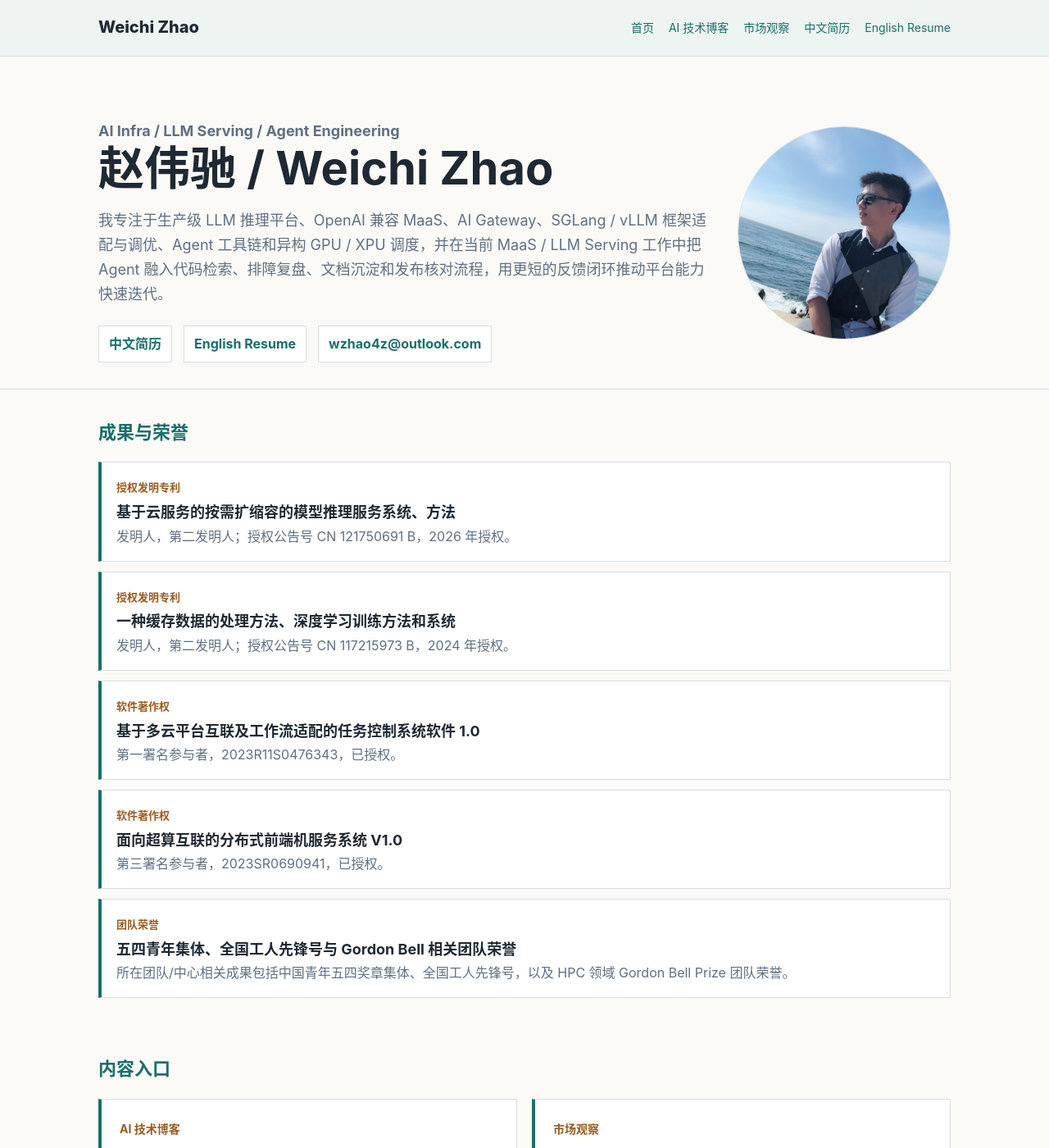
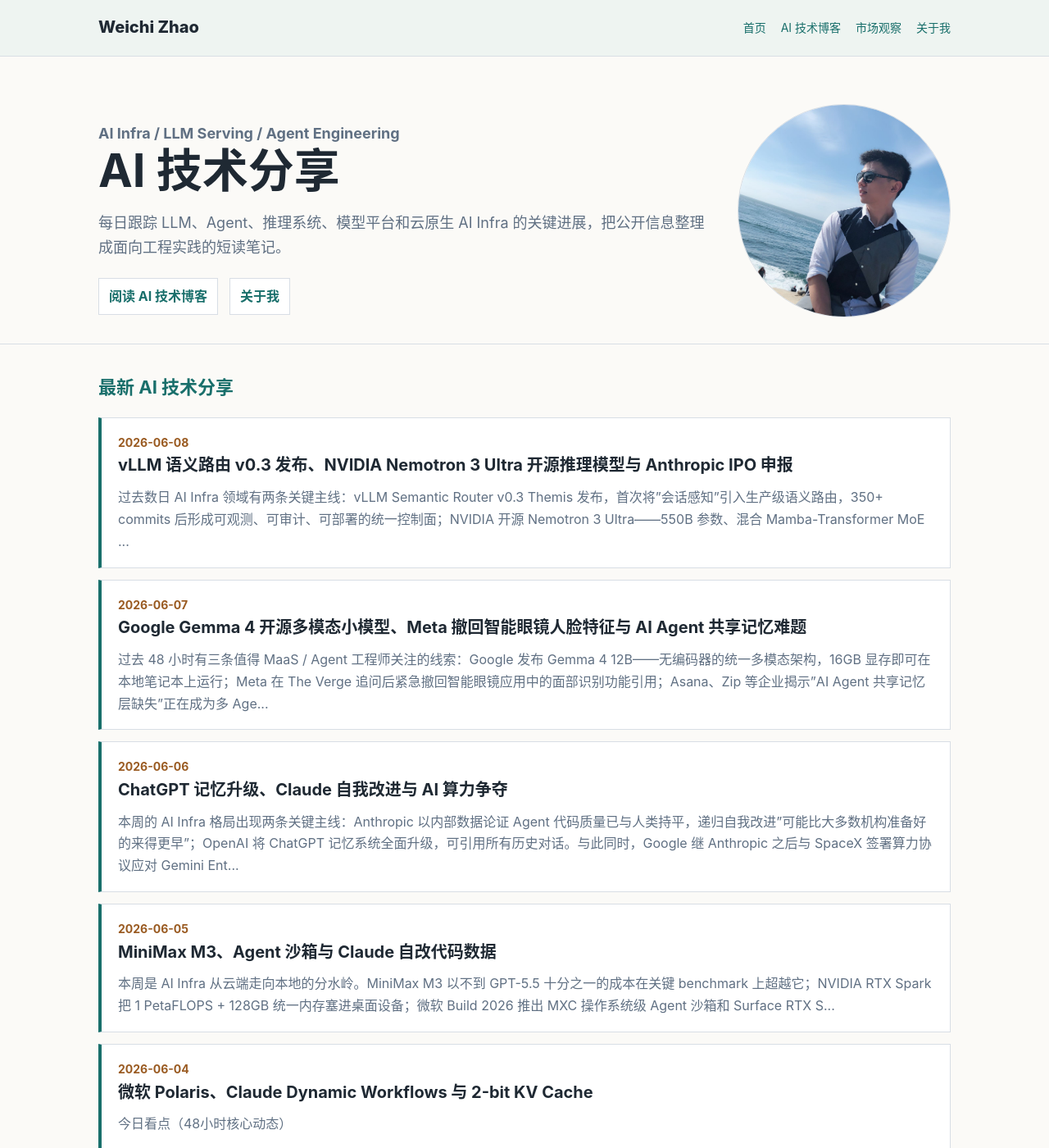
Before and after one commit to WZStephen/wzstephen.github.io, a Jekyll site: the page built from index.html, in a window 1280 px wide and 1400 px high. Shown: the whole window at 82% size. Built offline with Jekyll 4.4.1, drawn with Linux system fonts in a browser that asks for light colours; some of the changed text lies outside the part shown.

Commit message:
Move resume details to about page

```diff
--- a/_layouts/default.html
+++ b/_layouts/default.html
@@ -16,8 +16,7 @@
         <a href="{{ '/' | relative_url }}">首页</a>
         <a href="{{ '/blog/' | relative_url }}">AI 技术博客</a>
         <a href="{{ '/markets/' | relative_url }}">市场观察</a>
-        <a href="{{ '/resume/index-cn.html' | relative_url }}">中文简历</a>
-        <a href="{{ '/resume/' | relative_url }}">English Resume</a>
+        <a href="{{ '/about/' | relative_url }}">关于我</a>
       </nav>
     </div>
   </header>
--- a/about/index.html
+++ b/about/index.html
@@ -1,12 +1,73 @@
-<!doctype html>
-<html lang="zh-CN">
-<head>
-  <meta charset="utf-8">
-  <meta http-equiv="refresh" content="0; url=/">
-  <link rel="canonical" href="/">
-  <title>About Weichi Zhao</title>
-</head>
-<body>
-  <p>自我介绍已移到首页：<a href="/">/</a>。</p>
-</body>
-</html>
+---
+layout: default
+title: 关于我
+---
+
+<section class="hero">
+  <div class="wrap hero-inner">
+    <div>
+      <p class="eyebrow">About / Resume / Contact</p>
+      <h1>赵伟驰 / Weichi Zhao</h1>
+      <p>我目前聚焦 AI Infra、LLM Serving、OpenAI 兼容 MaaS、Kubernetes 原生模型部署编排、SGLang / vLLM 框架适配与轻量调优，以及 Agent 客户端接入。在当前工作中，我也把 Claude Code、Codex、OpenCode、OpenClaw 等 Agent 工具链融入代码检索、排障、文档、发布核对和验证闭环。</p>
+      <div class="hero-actions">
+        <a href="{{ '/resume/index-cn.html' | relative_url }}">中文简历</a>
+        <a href="{{ '/resume/' | relative_url }}">English Resume</a>
+        <a href="mailto:wzhao4z@outlook.com">wzhao4z@outlook.com</a>
+      </div>
+    </div>
+    <img class="hero-photo" src="{{ '/Img_Files/weichi2.jpg' | relative_url }}" alt="Weichi Zhao">
+  </div>
+</section>
+
+<section class="wrap section">
+  <div class="section-title">
+    <h2>方向</h2>
+  </div>
+
+  <div class="feature-grid">
+    <div class="feature-card">
+      <span>AI Infra</span>
+      <h3>LLM Serving 与 MaaS 平台</h3>
+      <p>生产级推理平台、公共模型服务、OpenAI 兼容 API、模型部署控制面、离线批量推理和多异构后端链路。</p>
+    </div>
+    <div class="feature-card">
+      <span>Agent Engineering</span>
+      <h3>Agent 接入与工程迭代</h3>
+      <p>Agent 客户端协议兼容、长上下文缓存优化、工具调用接口适配，以及 Agent 辅助代码检索、排障复盘和发布核对。</p>
+    </div>
+  </div>
+</section>
+
+<section class="wrap section">
+  <div class="section-title">
+    <h2>成果与荣誉</h2>
+  </div>
+
+  <div class="achievement-list">
+    <div class="achievement-item">
+      <span>授权发明专利</span>
+      <h3>基于云服务的按需扩缩容的模型推理服务系统、方法</h3>
+      <p>发明人，第二发明人；授权公告号 CN 121750691 B，2026 年授权。</p>
+    </div>
+    <div class="achievement-item">
+      <span>授权发明专利</span>
+      <h3>一种缓存数据的处理方法、深度学习训练方法和系统</h3>
+      <p>发明人，第二发明人；授权公告号 CN 117215973 B，2024 年授权。</p>
+    </div>
+    <div class="achievement-item">
+      <span>软件著作权</span>
+      <h3>基于多云平台互联及工作流适配的任务控制系统软件 1.0</h3>
+      <p>第一署名参与者，2023R11S0476343，已授权。</p>
+    </div>
+    <div class="achievement-item">
+      <span>软件著作权</span>
+      <h3>面向超算互联的分布式前端机服务系统 V1.0</h3>
+      <p>第三署名参与者，2023SR0690941，已授权。</p>
+    </div>
+    <div class="achievement-item">
+      <span>团队荣誉</span>
+      <h3>五四青年集体、全国工人先锋号与 Gordon Bell 相关团队荣誉</h3>
+      <p>所在团队/中心相关成果包括中国青年五四奖章集体、全国工人先锋号，以及 HPC 领域 Gordon Bell Prize 团队荣誉。</p>
+    </div>
+  </div>
+</section>
--- a/index.html
+++ b/index.html
@@ -7,12 +7,11 @@
   <div class="wrap hero-inner">
     <div>
       <p class="eyebrow">AI Infra / LLM Serving / Agent Engineering</p>
-      <h1>赵伟驰 / Weichi Zhao</h1>
-      <p>我专注于生产级 LLM 推理平台、OpenAI 兼容 MaaS、AI Gateway、SGLang / vLLM 框架适配与调优、Agent 工具链和异构 GPU / XPU 调度，并在当前 MaaS / LLM Serving 工作中把 Agent 融入代码检索、排障复盘、文档沉淀和发布核对流程，用更短的反馈闭环推动平台能力快速迭代。</p>
+      <h1>AI 技术分享</h1>
+      <p>每日跟踪 LLM、Agent、推理系统、模型平台和云原生 AI Infra 的关键进展，把公开信息整理成面向工程实践的短读笔记。</p>
       <div class="hero-actions">
-        <a href="{{ '/resume/index-cn.html' | relative_url }}">中文简历</a>
-        <a href="{{ '/resume/' | relative_url }}">English Resume</a>
-        <a href="mailto:wzhao4z@outlook.com">wzhao4z@outlook.com</a>
+        <a href="{{ '/blog/' | relative_url }}">阅读 AI 技术博客</a>
+        <a href="{{ '/about/' | relative_url }}">关于我</a>
       </div>
     </div>
     <img class="hero-photo" src="{{ '/Img_Files/weichi2.jpg' | relative_url }}" alt="Weichi Zhao">
@@ -21,53 +20,55 @@
 
 <section class="wrap section">
   <div class="section-title">
+    <h2>最新 AI 技术分享</h2>
+  </div>
+
+  <div class="post-list">
+    {% assign ai_posts = site.posts | where_exp: "post", "post.categories contains 'ai-technical-report'" %}
+    {% for post in ai_posts limit: 6 %}
+      <a class="post-card" href="{{ post.url | relative_url }}">
+        <div class="post-date">{{ post.date | date: "%Y-%m-%d" }}</div>
+        <h3>{{ post.title }}</h3>
+        <p>{{ post.excerpt | strip_html | truncate: 180 }}</p>
+      </a>
+    {% endfor %}
+  </div>
+</section>
+
+<section class="wrap section">
+  <div class="section-title">
     <h2>成果与荣誉</h2>
   </div>
 
-  <div class="achievement-list">
+  <div class="achievement-list compact-achievements">
     <div class="achievement-item">
-      <span>授权发明专利</span>
-      <h3>基于云服务的按需扩缩容的模型推理服务系统、方法</h3>
-      <p>发明人，第二发明人；授权公告号 CN 121750691 B，2026 年授权。</p>
-    </div>
-    <div class="achievement-item">
-      <span>授权发明专利</span>
-      <h3>一种缓存数据的处理方法、深度学习训练方法和系统</h3>
-      <p>发明人，第二发明人；授权公告号 CN 117215973 B，2024 年授权。</p>
-    </div>
-    <div class="achievement-item">
-      <span>软件著作权</span>
-      <h3>基于多云平台互联及工作流适配的任务控制系统软件 1.0</h3>
-      <p>第一署名参与者，2023R11S0476343，已授权。</p>
-    </div>
-    <div class="achievement-item">
-      <span>软件著作权</span>
-      <h3>面向超算互联的分布式前端机服务系统 V1.0</h3>
-      <p>第三署名参与者，2023SR0690941，已授权。</p>
+      <span>授权成果</span>
+      <h3>授权发明专利 2 项、授权软件著作权 2 项</h3>
+      <p>方向覆盖弹性模型推理服务、缓存 / 训练优化和云 / HPC 工作流平台。</p>
     </div>
     <div class="achievement-item">
       <span>团队荣誉</span>
       <h3>五四青年集体、全国工人先锋号与 Gordon Bell 相关团队荣誉</h3>
-      <p>所在团队/中心相关成果包括中国青年五四奖章集体、全国工人先锋号，以及 HPC 领域 Gordon Bell Prize 团队荣誉。</p>
+      <p>完整自我介绍、简历和联系方式集中放在 <a href="{{ '/about/' | relative_url }}">关于我</a>。</p>
     </div>
   </div>
 </section>
 
 <section class="wrap section">
   <div class="section-title">
-    <h2>内容入口</h2>
+    <h2>更多入口</h2>
   </div>
 
   <div class="feature-grid">
-    <a class="feature-card" href="{{ '/blog/' | relative_url }}">
-      <span>AI 技术博客</span>
-      <h3>LLM、Agent、推理系统和云原生模型平台</h3>
-      <p>每日跟踪 AI Infra、开源模型、推理优化、Agent 工具链和平台工程进展，并把有价值的实践反馈到当前工程工作流中。</p>
-    </a>
     <a class="feature-card" href="{{ '/markets/' | relative_url }}">
       <span>市场观察</span>
       <h3>股票、加密货币、黄金、利率与地缘变量</h3>
       <p>用公开市场信息做长期投资复盘，不披露私人持仓明细，也不构成投资建议。</p>
     </a>
+    <a class="feature-card" href="{{ '/about/' | relative_url }}">
+      <span>关于我</span>
+      <h3>个人介绍、简历和联系方式</h3>
+      <p>AI Infra / LLM Serving / Agent Engineering 方向的公开介绍入口。</p>
+    </a>
   </div>
 </section>
```
